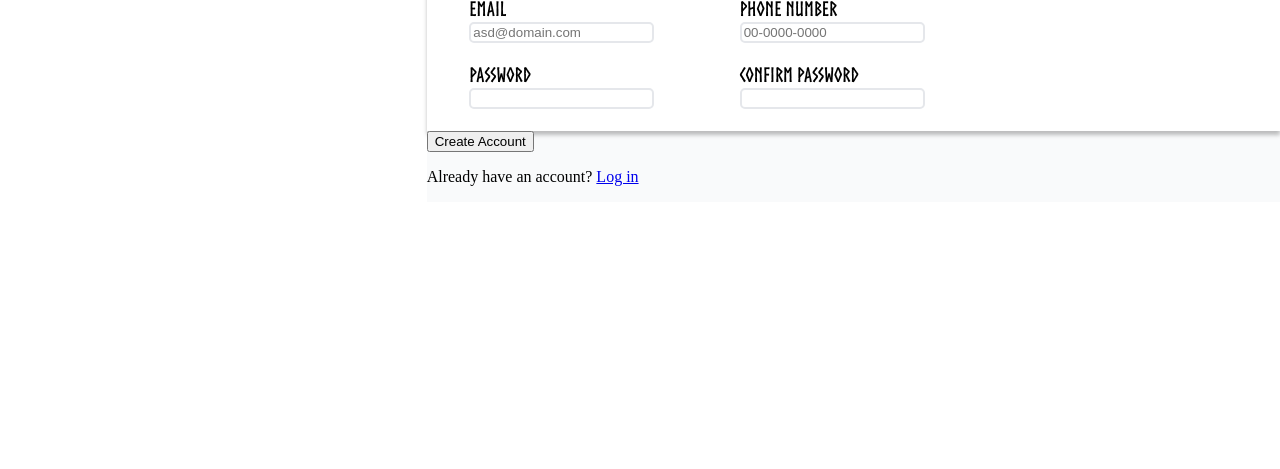
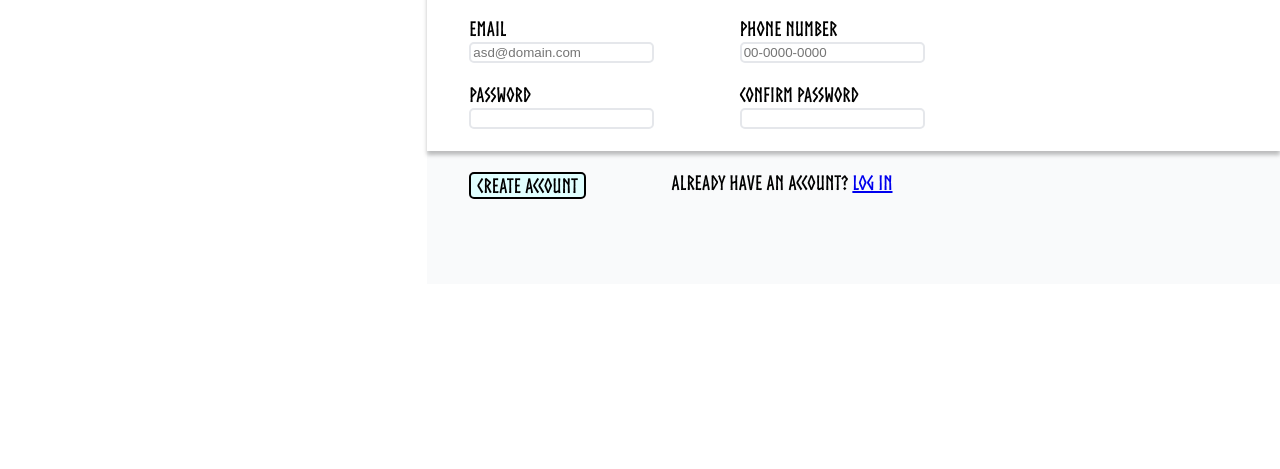
Before and after one commit to supercentinel/OP-Sign-up-Form, a plain HTML site: page index.html in a window 1280 px wide. Shown: the part 331-800 px from the top of the page. Drawn offline with Linux system fonts and the light colour scheme.

Commit message:
styled final section; #TODO Resolve the borked height when error msg appear

```diff
--- a/css/style.css
+++ b/css/style.css
@@ -14,6 +14,7 @@ body {
 main {
     display: flex;
     flex-direction: row;
+    height: auto;
 }
 
 .odin {
@@ -47,7 +48,7 @@ main {
 .img_background {
     position: relative;
     width: 100%;
-    height: 100%;
+    height: auto;
     flex: 1;
 }
 
@@ -69,7 +70,14 @@ main {
 
 .form_section {
     flex: 2;
+    display: flex;
+    flex-direction: column;
     background-color: #F9FAFB;
+    height: 100%;
+}
+
+.form_section > * {
+    flex: 1;
 }
 
 .quote {
@@ -139,3 +147,32 @@ input:focus:invalid {
     font-family: Norse-bold;
     display: none;
 }
+
+.summit {
+    display: flex;
+    flex-direction: row;
+}
+
+.summit > * {
+    margin-left: 5%;
+    margin-right: 5%;
+    margin-top: 2.5%;
+    font-size: 1.25rem;
+    font-family: Norse-bold;
+}
+
+.summit > button {
+    margin-top: 2.5%;
+    margin-bottom: 10%;
+    background-color: lightcyan;
+    border-radius: 5px;
+    border: 2px solid black;
+}
+
+.summit > button:hover {
+    background-color: lightblue;
+}
+
+.summit > button:active {
+    background-color: lightgreen;
+}
--- a/index.html
+++ b/index.html
@@ -77,13 +77,14 @@
                         </div>
                     </form>
                 </div>
-                <div class="summit">
+            </div>
+            <div class="summit">
                     <button type="submit" id="submit_btn" form="user_register">Create Account</button>
                     <p>Already have an account? <a href="#">Log in</a></p>
                 </div>
             </div>
-            </div>
     </main>
     <script src="scripts/validation.js"></script>
+    <script src="scripts/resize.js"></script>
 </body>
 </html>
--- /dev/null
+++ b/scripts/resize.js
@@ -0,0 +1,3 @@
+const fixed_img = document.querySelector('.leaf_img');
+
+console.log(fixed_img.style);
--- a/scripts/validation.js
+++ b/scripts/validation.js
@@ -51,7 +51,6 @@ const password_confirm_error = form.querySelector('#passwordVer_error');
 const submit_btn = document.querySelector('#submit_btn');
 
 submit_btn.addEventListener('click', () => {
-    console.log('submit');
 
     //First name validation
     if (first_name_input.value === '') {
```
